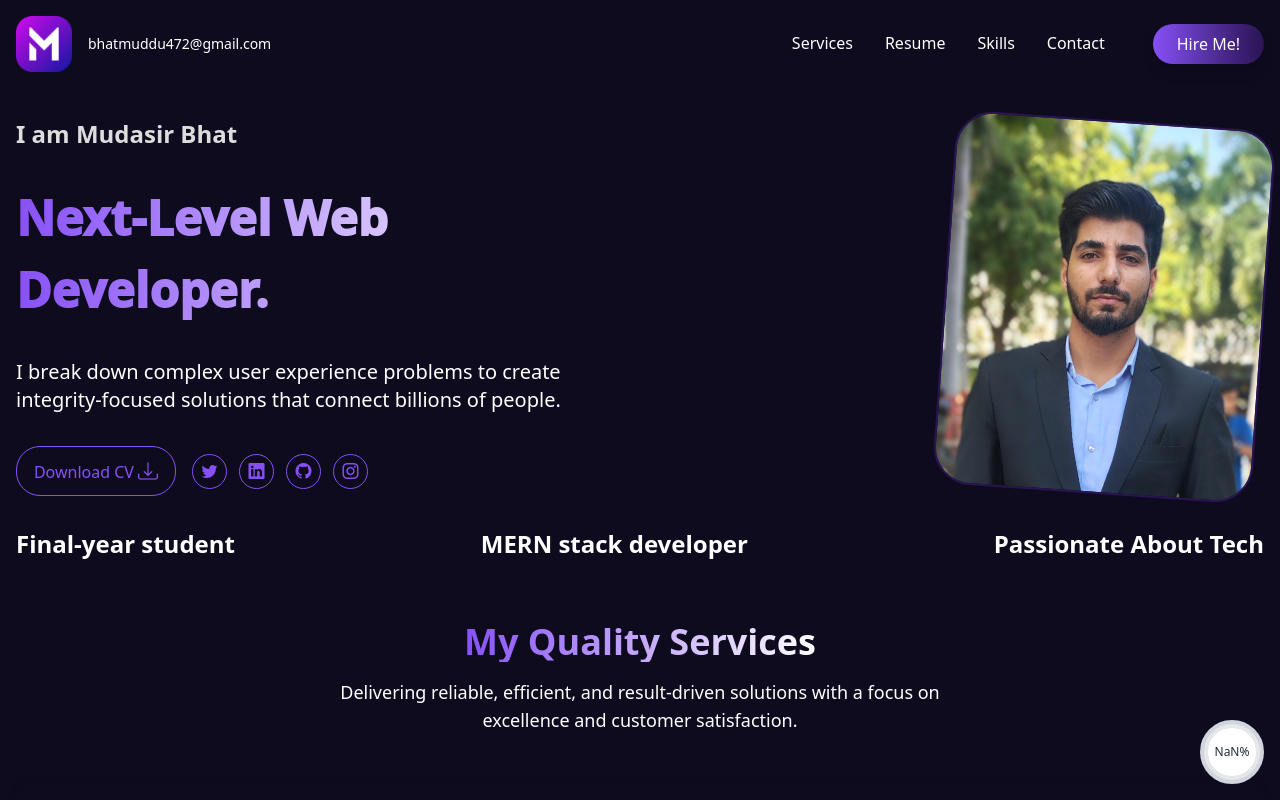
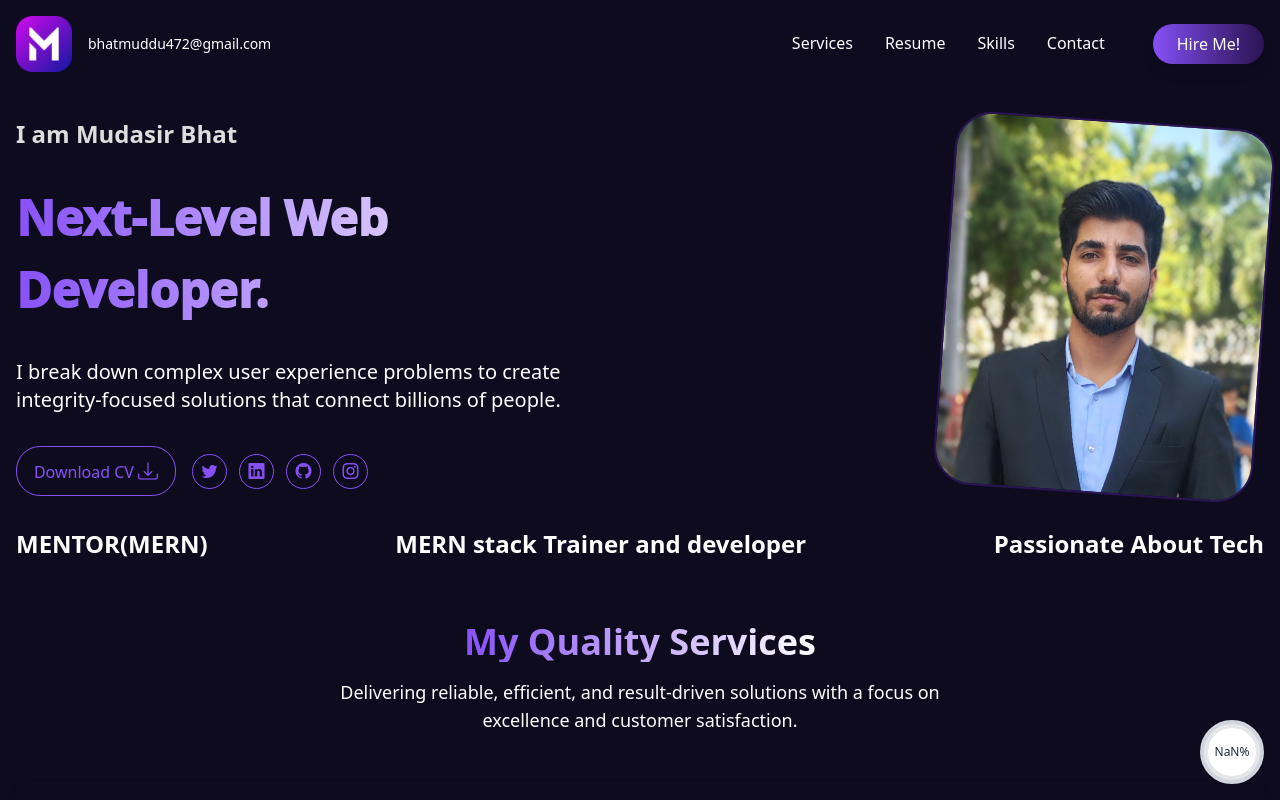
Before and after one commit to Mudasir472/Portfolio-new, a React (Vite) app: page / in a window 1280 px wide. Shown: the top 800 px of the page. Built offline with nearby package versions, Linux system fonts and the light colour scheme.

Commit message:
change text

```diff
--- a/src/Views/FrontPage.jsx
+++ b/src/Views/FrontPage.jsx
@@ -75,7 +75,7 @@ function FrontPage() {
                 {/* Bottom Section */}
                 <div className="w-full mt-8">
                     <div className="flex flex-wrap gap-4 items-center justify-center lg:justify-between">
-                        {["Final-year student", "MERN stack developer", "Passionate About Tech"].map((text, idx) => (
+                        {["MENTOR(MERN)", "MERN stack Trainer and developer", "Passionate About Tech"].map((text, idx) => (
                             <p key={idx} className="font-bold text-xl md:text-2xl text-center">
                                 {text}
                             </p>
```
